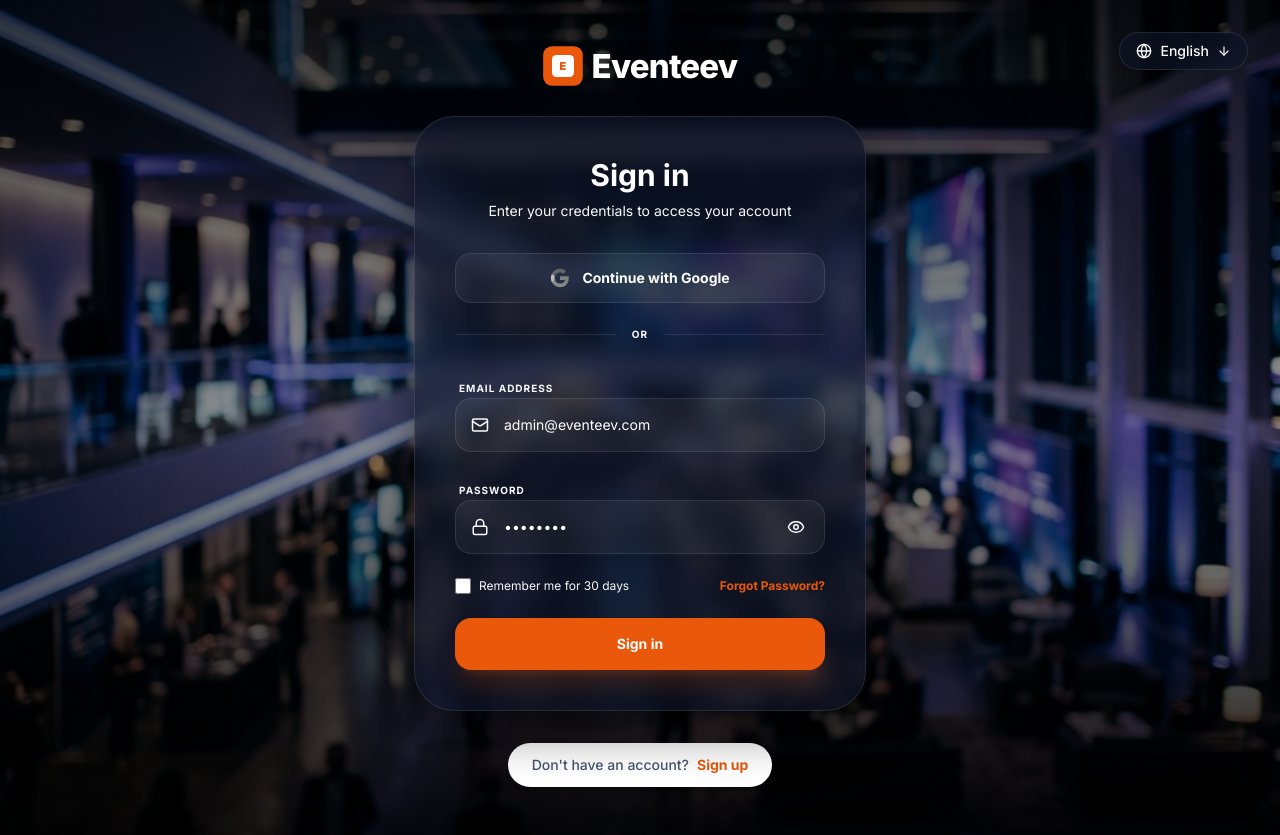
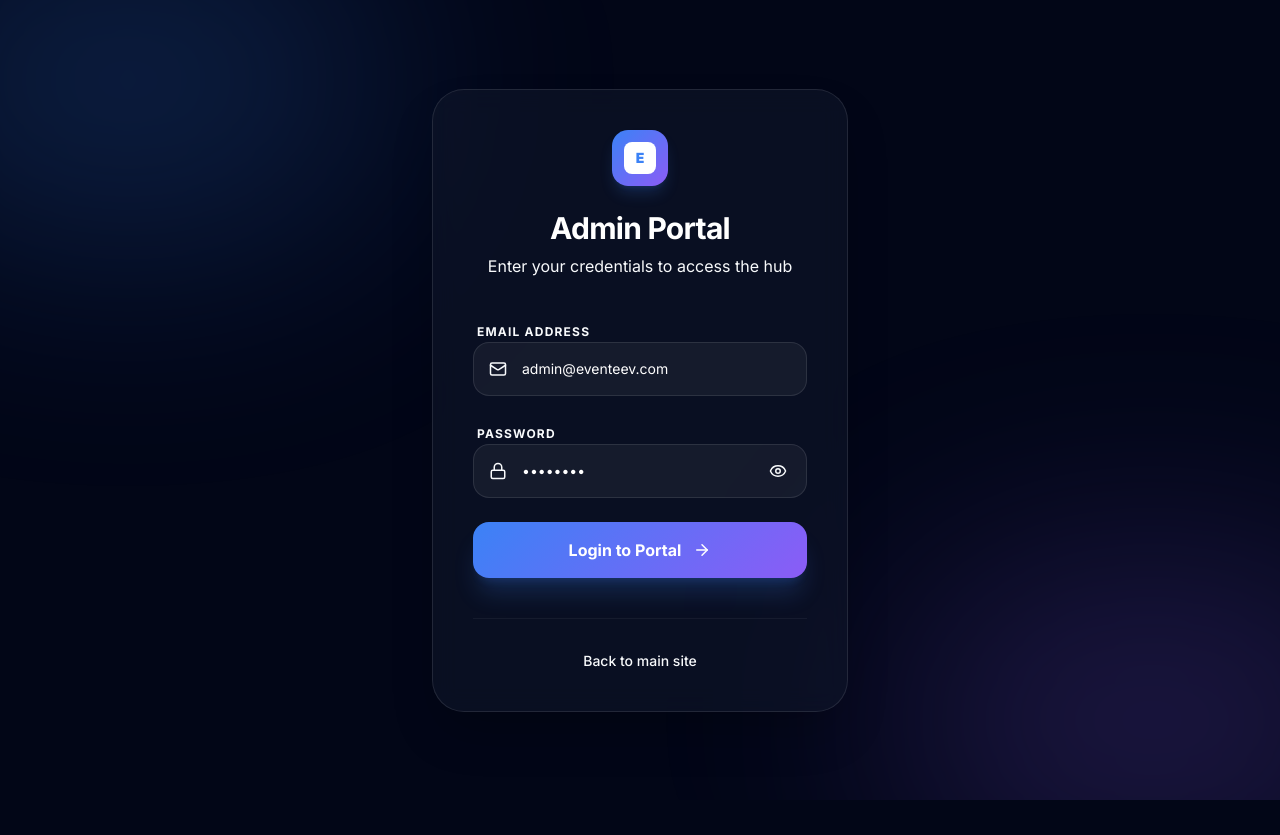
Before and after one commit to HelixgadeTechnologies/eventeev-admin, a Next.js app: page /login in a window 1280 px wide. After the commit the page ends 800 px from the top, so only its background shows below. Built offline with nearby package versions, Linux system fonts and the light colour scheme.

Commit message:
refactor: redesign login page with Framer Motion animations and updated aesthetics

```diff
--- a/app/login/page.tsx
+++ b/app/login/page.tsx
@@ -2,9 +2,9 @@
 
 import { useState } from "react";
 import { useRouter } from "next/navigation";
-import { Eye, EyeOff, Lock, Mail, ArrowRight, Globe } from "lucide-react";
+import { Eye, EyeOff, Lock, Mail, ArrowRight } from "lucide-react";
 import Link from "next/link";
-import Image from "next/image";
+import { motion } from "framer-motion";
 
 export default function LoginPage() {
   const router = useRouter();
@@ -16,71 +16,40 @@
   const handleSubmit = async (e: React.FormEvent) => {
     e.preventDefault();
     setIsLoading(true);
+    // Simulate API call
     setTimeout(() => {
       router.push("/dashboard");
     }, 1000);
   };
 
   return (
-    <div className="min-h-screen w-full flex flex-col items-center justify-center relative overflow-hidden bg-black font-sans">
-      {/* Background Image with Overlay */}
-      <div className="absolute inset-0 z-0">
-        <Image
-          src="/login-bg.png"
-          alt="Background"
-          fill
-          className="object-cover opacity-60"
-          priority
-        />
-        <div className="absolute inset-0 bg-gradient-to-b from-black/60 via-transparent to-black/80" />
-      </div>
+    <div className="min-h-screen w-full flex items-center justify-center relative overflow-hidden bg-[#020617]">
+      {/* Background Decorative Elements */}
+      <div className="absolute top-[-10%] left-[-10%] w-[40%] h-[40%] rounded-full bg-primary/20 blur-[120px]" />
+      <div className="absolute bottom-[-10%] right-[-10%] w-[40%] h-[40%] rounded-full bg-accent/20 blur-[120px]" />
 
-      {/* Language Switcher (Top Right) */}
-      <div className="absolute top-8 right-8 z-20">
-        <button className="glass px-4 py-2 rounded-full text-sm font-medium text-white flex items-center gap-2 hover:bg-white/10 transition-all border border-white/10">
-          <Globe size={16} />
-          <span>English</span>
-          <ArrowRight size={14} className="rotate-90" />
-        </button>
-      </div>
-
-      <div className="z-10 w-full max-w-[500px] px-6 py-12 flex flex-col items-center">
-        {/* Logo */}
-        <div className="mb-8 flex items-center gap-2 scale-110">
-          <div className="bg-[#ea580c] p-2 rounded-lg">
-             <div className="w-5 h-5 bg-white rounded-sm flex items-center justify-center">
-                <span className="text-[#ea580c] font-black text-[10px]">E</span>
-             </div>
-          </div>
-          <span className="text-3xl font-extrabold text-white tracking-tight">Eventeev</span>
-        </div>
-
-        {/* Main Card */}
-        <div className="glass w-full p-10 rounded-[2.5rem] shadow-[0_20px_50px_rgba(0,0,0,0.5)] border border-white/10 relative overflow-hidden group">
+      <motion.div
+        initial={{ opacity: 0, y: 20 }}
+        animate={{ opacity: 1, y: 0 }}
+        transition={{ duration: 0.6 }}
+        className="w-full max-w-[480px] p-8 z-10"
+      >
+        <div className="glass p-10 rounded-[2rem] shadow-2xl relative overflow-hidden group">
           <div className="absolute inset-0 bg-gradient-to-br from-white/5 to-transparent opacity-0 group-hover:opacity-100 transition-opacity duration-500" />
 
-          <div className="text-center mb-8">
-            <h1 className="text-3xl font-bold text-white mb-2">Sign in</h1>
-            <p className="text-text-muted text-sm">Enter your credentials to access your account</p>
-          </div>
-
-          {/* Social Login */}
-          <button className="w-full bg-white/5 hover:bg-white/10 border border-white/10 rounded-2xl py-3.5 px-4 flex items-center justify-center gap-3 transition-all mb-6 group/social">
-            <div className="w-5 h-5 relative grayscale group-hover/social:grayscale-0 transition-all">
-              <svg viewBox="0 0 24 24" className="w-full h-full"><path d="M22.56 12.25c0-.78-.07-1.53-.2-2.25H12v4.26h5.92c-.26 1.37-1.04 2.53-2.21 3.31v2.77h3.57c2.08-1.92 3.28-4.74 3.28-8.09z" fill="#4285F4"/><path d="M12 23c2.97 0 5.46-.98 7.28-2.66l-3.57-2.77c-.98.66-2.23 1.06-3.71 1.06-2.86 0-5.29-1.93-6.16-4.53H2.18v2.84C3.99 20.53 7.7 23 12 23z" fill="#34A853"/><path d="M5.84 14.09c-.22-.66-.35-1.36-.35-2.09s.13-1.43.35-2.09V7.07H2.18C1.43 8.55 1 10.22 1 12s.43 3.45 1.18 4.93l3.66-2.84z" fill="#FBBC05"/><path d="M12 5.38c1.62 0 3.06.56 4.21 1.64l3.15-3.15C17.45 2.09 14.97 1 12 1 7.7 1 3.99 3.47 2.18 7.07l3.66 2.84c.87-2.6 3.3-4.53 6.16-4.53z" fill="#EA4335"/></svg>
+          <div className="text-center mb-10">
+            <div className="inline-flex items-center justify-center p-3 rounded-2xl bg-gradient-primary mb-6 shadow-lg shadow-primary/20">
+              <div className="w-8 h-8 bg-white rounded-lg flex items-center justify-center">
+                 <span className="text-primary font-black text-sm">E</span>
+              </div>
             </div>
-            <span className="text-sm font-bold text-white">Continue with Google</span>
-          </button>
-
-          <div className="flex items-center gap-4 mb-8">
-            <div className="flex-1 h-[1px] bg-white/10" />
-            <span className="text-[10px] font-bold text-text-muted uppercase tracking-widest">OR</span>
-            <div className="flex-1 h-[1px] bg-white/10" />
+            <h1 className="text-3xl font-bold text-white mb-2 tracking-tight">Admin Portal</h1>
+            <p className="text-text-muted">Enter your credentials to access the hub</p>
           </div>
 
           <form onSubmit={handleSubmit} className="space-y-6">
             <div className="space-y-2">
-              <label className="text-[10px] font-bold text-text-muted uppercase tracking-widest ml-1">Email Address</label>
+              <label className="text-xs font-bold text-text-muted uppercase tracking-widest ml-1">Email Address</label>
               <div className="relative">
                 <Mail className="absolute left-4 top-1/2 -translate-y-1/2 text-text-muted" size={18} />
                 <input
@@ -95,7 +64,7 @@
             </div>
 
             <div className="space-y-2">
-              <label className="text-[10px] font-bold text-text-muted uppercase tracking-widest ml-1">Password</label>
+              <label className="text-xs font-bold text-text-muted uppercase tracking-widest ml-1">Password</label>
               <div className="relative">
                 <Lock className="absolute left-4 top-1/2 -translate-y-1/2 text-text-muted" size={18} />
                 <input
@@ -116,36 +85,29 @@
               </div>
             </div>
 
-            <div className="flex items-center justify-between">
-              <label className="flex items-center gap-2 cursor-pointer group/check">
-                <input type="checkbox" className="w-4 h-4 rounded border-white/10 bg-white/5 text-primary focus:ring-primary transition-all" />
-                <span className="text-xs text-text-muted group-hover/check:text-white transition-colors">Remember me for 30 days</span>
-              </label>
-              <a href="#" className="text-xs font-bold text-[#ea580c] hover:underline">Forgot Password?</a>
-            </div>
-
             <button
               type="submit"
               disabled={isLoading}
-              className="w-full bg-[#ea580c] hover:bg-[#d94e0b] text-white font-bold py-4 rounded-2xl transition-all active:scale-[0.98] disabled:opacity-70 shadow-xl shadow-[#ea580c]/20 flex items-center justify-center gap-3 text-sm group/btn"
+              className="w-full bg-gradient-primary hover:opacity-90 text-white font-bold py-4 rounded-2xl transition-all active:scale-[0.98] disabled:opacity-70 shadow-xl shadow-primary/20 flex items-center justify-center gap-3 group/btn"
             >
               {isLoading ? (
                 <div className="h-5 w-5 animate-spin rounded-full border-2 border-white/30 border-t-white"></div>
               ) : (
-                "Sign in"
+                <>
+                  Login to Portal
+                  <ArrowRight size={18} className="group-hover/btn:translate-x-1 transition-transform" />
+                </>
               )}
             </button>
           </form>
-        </div>
 
-        {/* Bottom Pill */}
-        <div className="mt-8">
-          <div className="bg-white px-6 py-3 rounded-full shadow-lg flex items-center gap-2 text-sm font-medium">
-            <span className="text-slate-600">Don&apos;t have an account?</span>
-            <Link href="#" className="text-[#ea580c] font-bold hover:underline">Sign up</Link>
+          <div className="mt-10 pt-8 border-t border-white/5 text-center">
+            <Link href="https://eventeev.com" className="text-sm font-medium text-text-muted hover:text-primary transition-colors flex items-center justify-center gap-2">
+              Back to main site
+            </Link>
           </div>
         </div>
-      </div>
+      </motion.div>
     </div>
   );
 }
```
